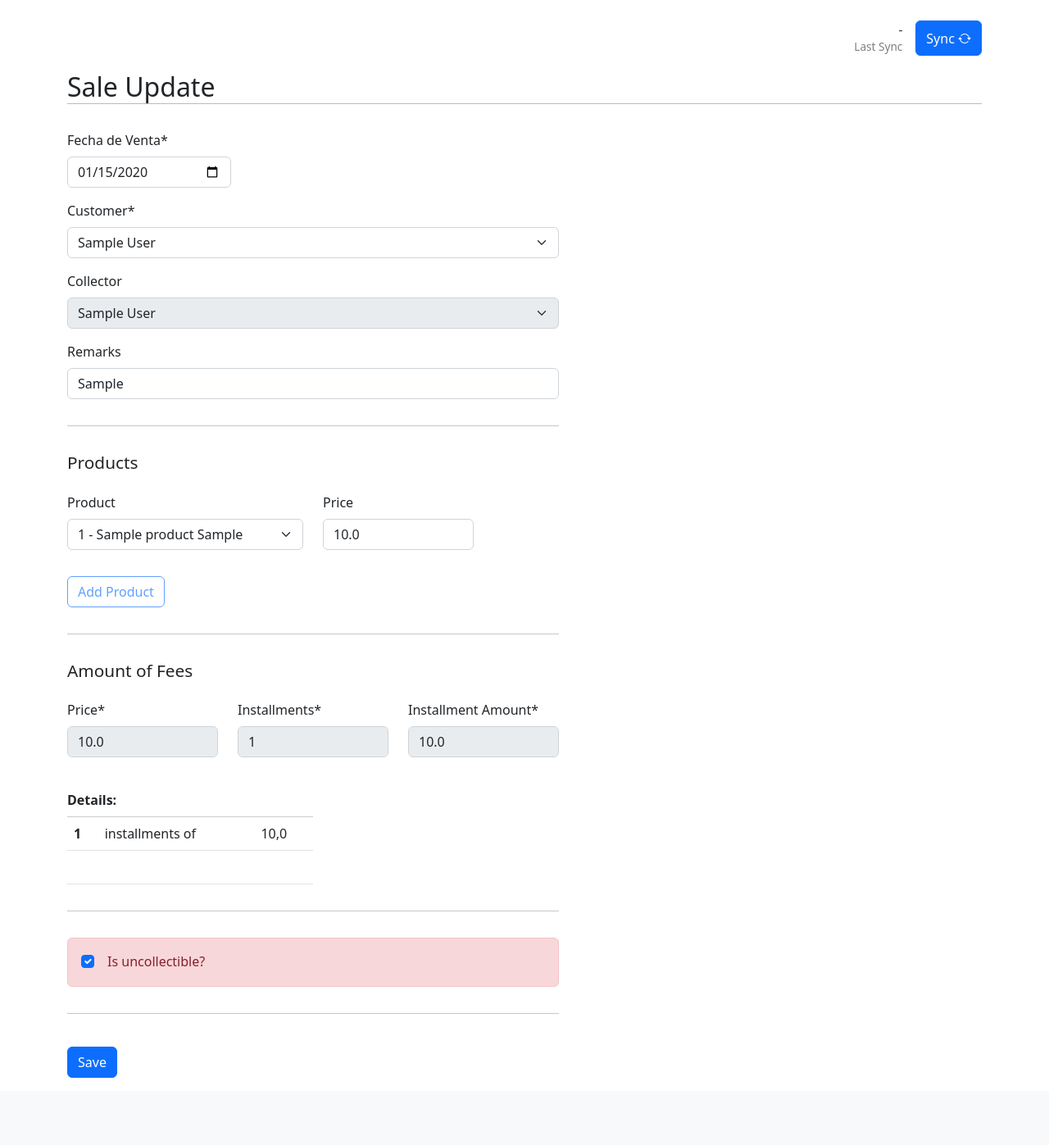
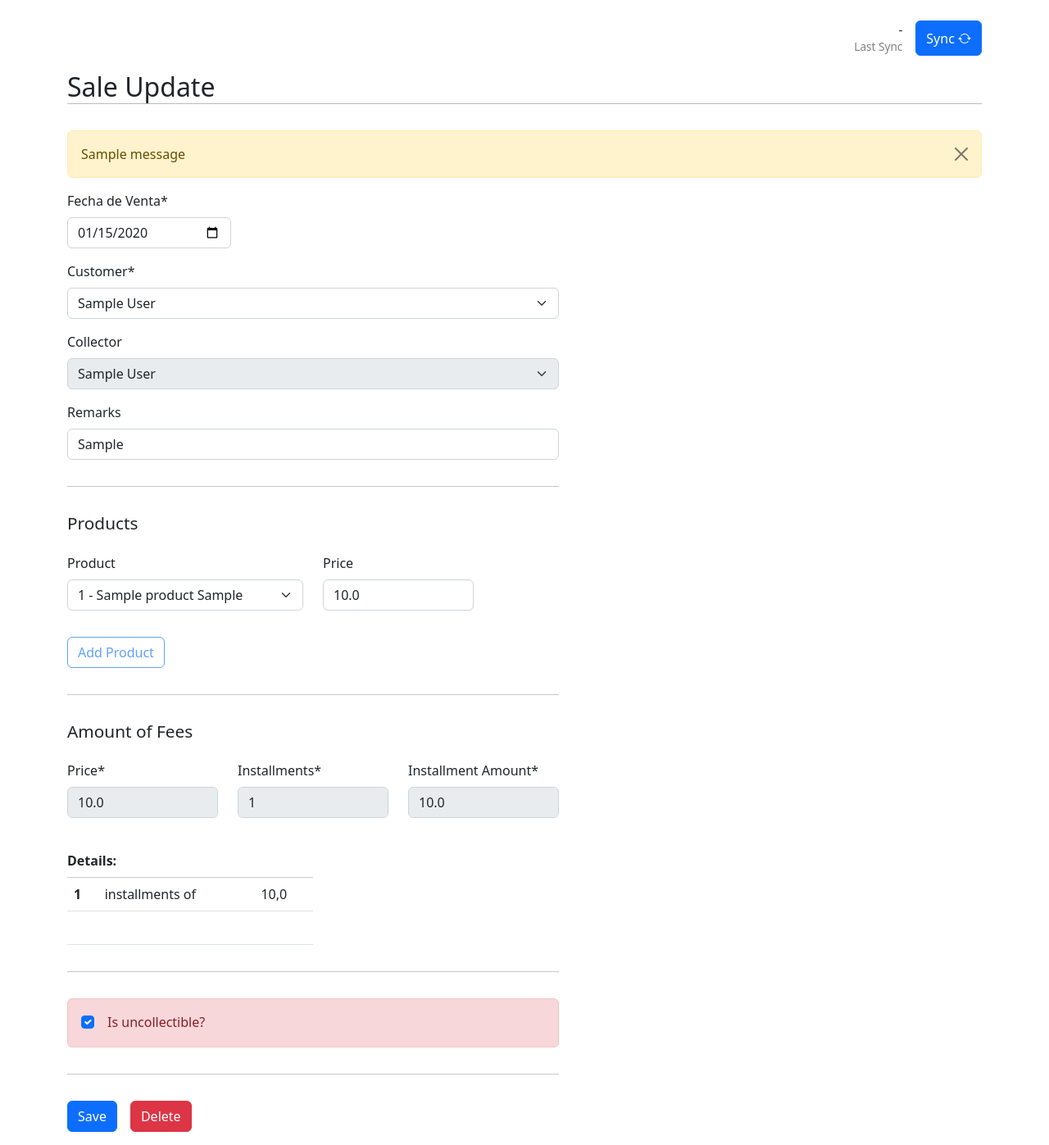
Before and after one commit to luciano-im/app-cobranzas, a Django app: page /sales/update/1/ in a window 1280 px wide. Shown: the part 56-1453 px from the top of the page at 82% size. Before the commit the page ends 1371 px from the top, so only its background shows below. Run offline with Django 4.2, Linux system fonts and the light colour scheme; a user stored in the database is signed in; tables that the repository leaves empty hold one stand-in row (values such as "Sample post"); one stand-in notice (Sample message) is shown; some libraries are stand-ins or nearby versions.

Commit message:
✨ Create delete sale view and add delete button to update sale page

```diff
--- a/cobranzas/app/templates/update_sale.html
+++ b/cobranzas/app/templates/update_sale.html
@@ -10,6 +10,16 @@
 
 {% block content %}
 <h2>{% translate "Sale Update" %}</h2>
+
+{% if messages %}
+    {% for message in messages %}
+      <div class="alert alert-warning alert-dismissible fade show" role="alert">
+        {{ message }}
+        <button type="button" class="btn-close" data-bs-dismiss="alert" aria-label="Close"></button>
+      </div>
+    {% endfor %}
+  {% endif %}
+
 <form action="" method="post" class="sale-creation">
   {% csrf_token %}
   <div class="col-12 col-sm-4">
@@ -135,8 +145,35 @@
     {{ form.uncollectible|as_crispy_field }}
   </div>
   <hr>
-  <input type="submit" value="{% translate "Save" context "Save button" %}" class="btn btn-primary">
+  <div class="d-flex flex-row justify-content-start align-items-center mt-4">
+    <input type="submit" value="{% translate "Save" context "Save button" %}" class="btn btn-primary me-3 mt-0">
+    <button type="button" class="btn btn-danger" data-bs-toggle="modal" data-bs-target="#delete-modal">
+      {% translate "Delete" context "Delete button" %}
+    </button>
+  </div>
 </form>
+
+<!-- Modal -->
+<div class="modal fade" id="delete-modal" tabindex="-1" aria-hidden="true">
+  <div class="modal-dialog modal-dialog-centered">
+    <div class="modal-content">
+      <div class="modal-header">
+        <h1 class="modal-title fs-5" id="exampleModalLabel">{% translate "Are you sure?" context "Delete modal dialog title" %}</h1>
+        <button type="button" class="btn-close" data-bs-dismiss="modal" aria-label="Close"></button>
+      </div>
+      <div class="modal-body">
+        {% translate "Do you really want to delete this sale?" context "Delete modal dialog text" %}
+      </div>
+      <div class="modal-footer">
+        <button type="button" class="btn btn-secondary" data-bs-dismiss="modal">{% translate "No" %}</button>
+        <form method="POST" action="{% url 'delete-sale' object.pk  %}">
+          {% csrf_token %}
+          <input type="submit" class="btn btn-danger mt-0" value="{% translate "Delete" context "Delete button" %}">
+        </form>
+      </div>
+    </div>
+  </div>
+</div>
 {% endblock %}
 
 {% block extra_js %}
--- a/cobranzas/app/views.py
+++ b/cobranzas/app/views.py
@@ -356,6 +356,21 @@ class SaleUpdateView(LoginRequiredMixin, AdminPermission, UpdateView):
         return super().form_valid(form)
 
 
+class SaleDeleteView(LoginRequiredMixin, AdminPermission, DeleteView):
+    model = Sale
+    success_url = reverse_lazy('list-sales')
+
+    def form_valid(self, form):
+        self.object = self.get_object()
+        if not SaleInstallment.objects.filter(sale=self.object, paid_amount__gt=0.0).exists():
+            success_url = self.get_success_url()
+            self.object.delete()
+            return HttpResponseRedirect(success_url)
+        else:
+            messages.add_message(self.request, messages.ERROR, _("This sale has already paid installments, it cannot be deleted!"))
+            return HttpResponseRedirect(reverse('update-sale', kwargs={"pk": self.object.pk}))
+
+
 class SaleListView(LoginRequiredMixin, AdminPermission, ListView, FilterSetView):
     template_name = 'list_sales.html'
     context_object_name = 'sales'
--- a/cobranzas/cobranzas/urls.py
+++ b/cobranzas/cobranzas/urls.py
@@ -20,7 +20,7 @@ from django.urls import path, include
 from app.views import HomeView, UserCreationView, UserListView, CustomerCreationView, CustomerUpdateView
 from app.views import CustomerListView, SaleCreationView, SaleUpdateView, SaleListView
 from app.views import ProductCreationView, ProductUpdateView, ProductListView, LoginView, PendingBalanceListView
-from app.views import ProductDeleteView, CustomerDeleteView
+from app.views import ProductDeleteView, CustomerDeleteView, SaleDeleteView
 from collection.views import CollectionCreationView, CollectionListView, CollectionPrintView
 from collection.views import CollectionDataView, PendingCollectionView, LocalCollectionPrintView
 from collection.views import CollectionUpdateView, CollectionDeliveryView, CollectionDeliveryListView
@@ -43,6 +43,7 @@ urlpatterns = [
     path('products/list/', ProductListView.as_view(), name='list-product'),
     path('sales/create/', SaleCreationView.as_view(), name='create-sale'),
     path('sales/update/<pk>/', SaleUpdateView.as_view(), name='update-sale'),
+    path('sales/delete/<pk>/', SaleDeleteView.as_view(), name='delete-sale'),
     path('sales/list/', SaleListView.as_view(), name='list-sales'),
     path('collections/create/', CollectionCreationView.as_view(), name='create-collection'),
     path('collections/update/<pk>/', CollectionUpdateView.as_view(), name='update-collection'),
```
